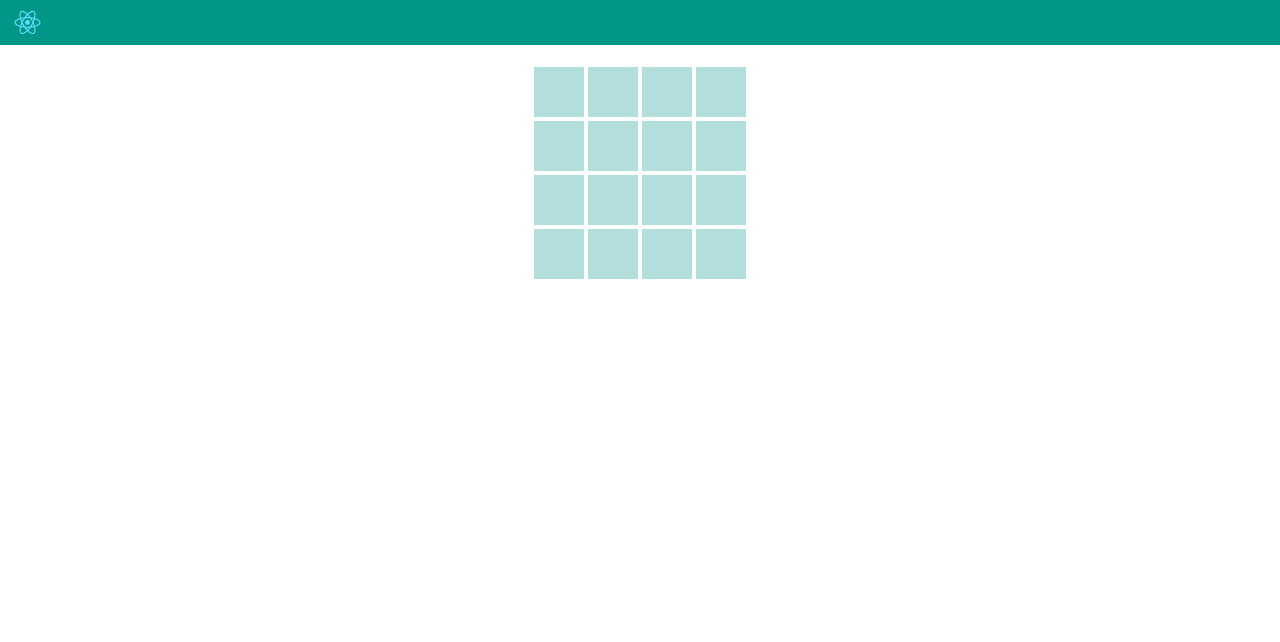
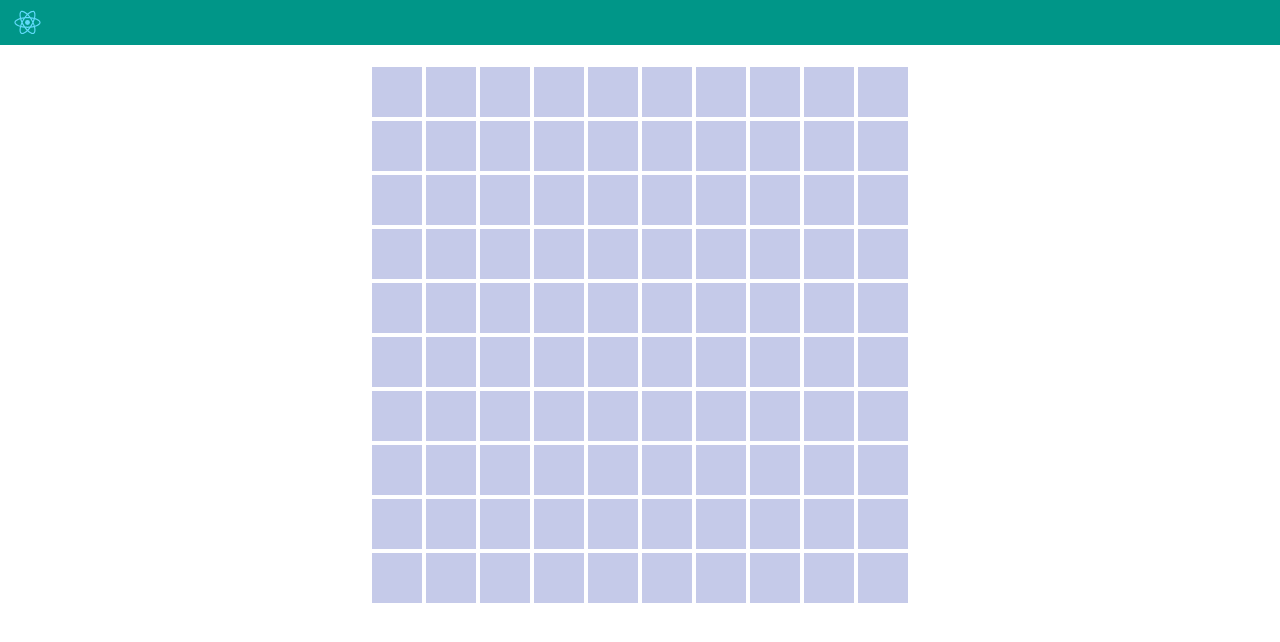
Before and after one commit to yakabay/crypt, a React (Create React App) app: page / in a window 1280 px wide. Shown: the top 642 px of the page. Built offline with nearby package versions, Linux system fonts and the light colour scheme.

Commit message:
Implement cell selecting

```diff
--- a/src/App.js
+++ b/src/App.js
@@ -5,7 +5,7 @@ import Grid from './Components/Grid'
 
 class App extends Component {
   state = {
-    count: 4
+    count: 10
   }
 
   render() {
--- a/src/Components/Cell/index.js
+++ b/src/Components/Cell/index.js
@@ -3,16 +3,21 @@ import './style.css'
 
 class Cell extends Component  {
 
+    state = {
+        selected: false,
+        disabled: false,
+    }
+
     handleClick = () => {
         const { onCellClick, rowNumber, colNumber } = this.props
         onCellClick({rowNumber, colNumber})
+        this.setState({ selected: true })
     }
 
     render() {
+        const { selected, disabled } = this.state
         return (
-            <div className="cell" onClick={this.handleClick}>
-
-            </div>
+            <div className={`cell ${selected ? 'cell--selected' : ''} ${disabled ? 'cell--disabled' : ''}`} onClick={this.handleClick} />
         )
     }
 }
--- a/src/Components/Cell/style.css
+++ b/src/Components/Cell/style.css
@@ -2,6 +2,16 @@
     height: 50px;
     width: 50px;
     margin: 2px;
-    background-color: #B2DFDB;
+    background-color: #C5CAE9;
     cursor: pointer;
 }
+
+.cell--selected {
+    background-color: #283593;
+    cursor: default;
+}
+
+.cell--disabled {
+    background-color: #E0E0E0;
+    cursor: default;
+}
--- a/src/Components/Grid/index.js
+++ b/src/Components/Grid/index.js
@@ -7,7 +7,7 @@ class Grid extends Component {
     handleClickOnCell = id => console.log(id)
 
     renderRows() {
-        const { count } = this.props;
+        const { count } = this.props
         const rows = []
         for (let i = 1; i <= count; i++) {
             rows.push(
```
